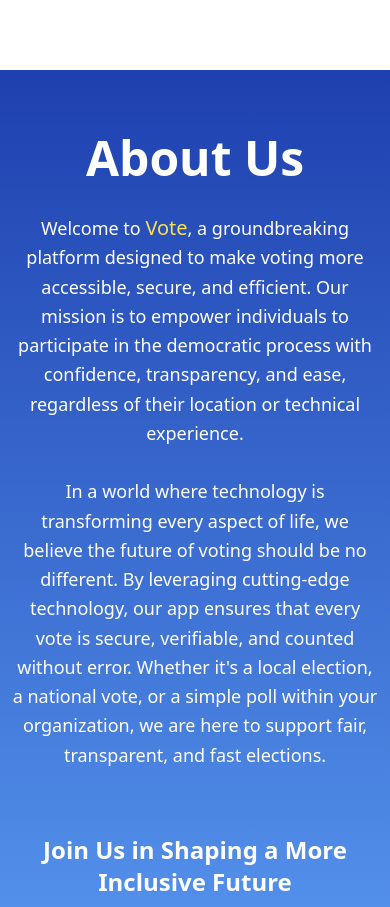
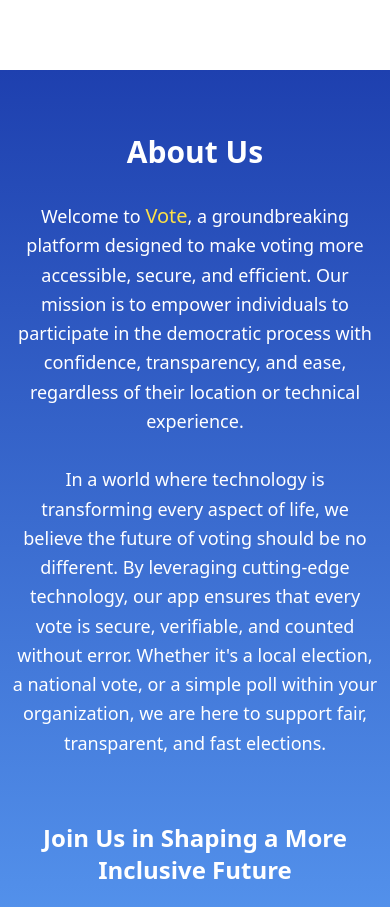
Before and after one commit to Abdulquadri-Mahmud/VoteApp, a React (Vite) app: page / in a window 390 px wide. Shown: the part 1400-2307 px from the top of the page. Built offline with nearby package versions, Linux system fonts and the light colour scheme.

Commit message:
changes made

```diff
--- a/package.json
+++ b/package.json
@@ -17,6 +17,8 @@
     "react-google-recaptcha": "^3.1.0",
     "react-icons": "^5.4.0",
     "react-leaflet": "^4.2.1",
+    "react-persist": "^1.0.2",
+    "react-redux": "^9.2.0",
     "react-router-dom": "^7.1.1"
   },
   "devDependencies": {
--- a/src/components/About.jsx
+++ b/src/components/About.jsx
@@ -14,7 +14,7 @@ const About = () => {
       <div className="mx-auto lg:px-6 max-w-5xl">
         {/* First Section: Why Choose Us */}
         <div className="text-center mb-16" data-aos="fade-up">
-          <h2 className="text-5xl font-extrabold mb-8 text-shadow-lg">
+          <h2 className="sm:text-5xl text-3xl font-extrabold mb-8 text-shadow-lg">
             About Us
           </h2>
           <p className="text-lg leading-relaxed text-opacity-90">
```
Also changed, not shown: 1 other file (tests, documents, lock files or other folders).
